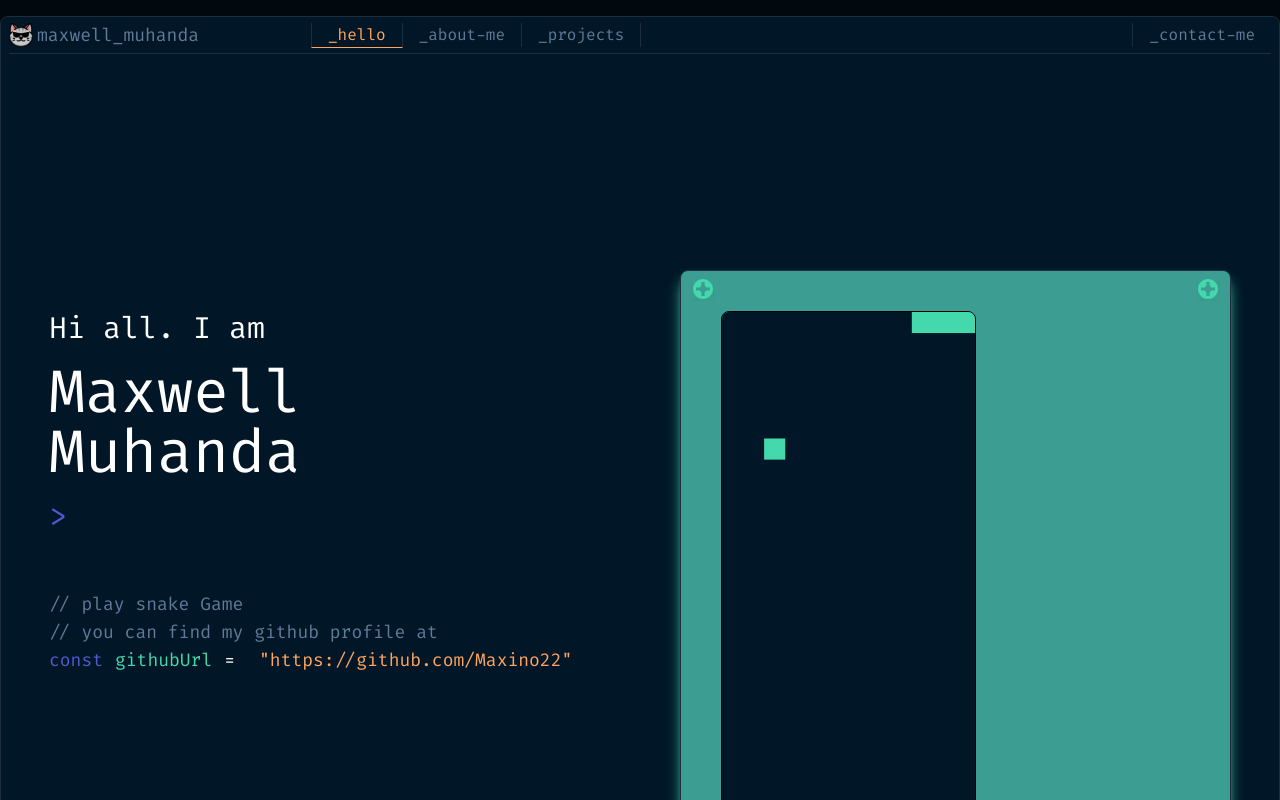
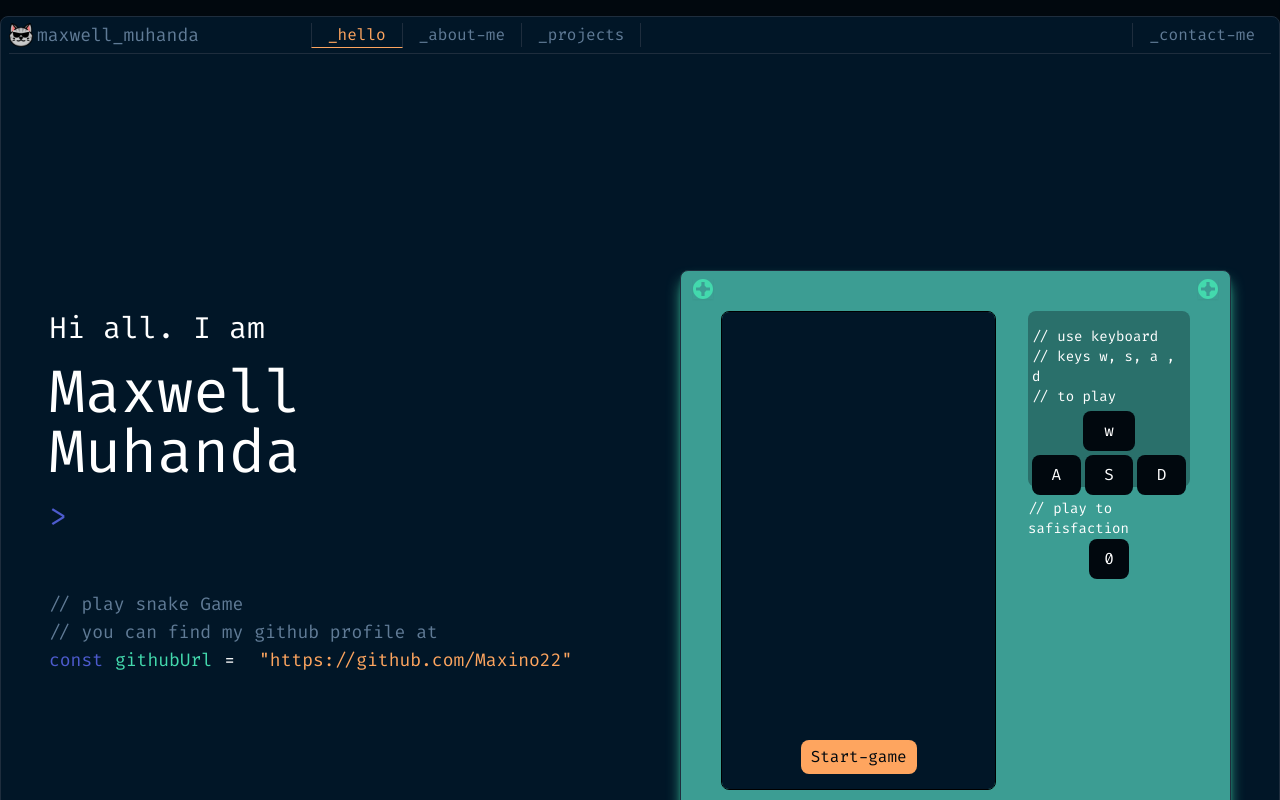
Before and after one commit to Maxino22/Personal-Website-v.3.1.0, a Vue app in the folder frontend/: page / in a window 1280 px wide. Shown: the top 800 px of the page. Built offline with nearby package versions, Linux system fonts and the light colour scheme.

Commit message:
finished home page snake bug to be fixed

```diff
--- a/frontend/src/components/ui/snake-game/GameContainer.vue
+++ b/frontend/src/components/ui/snake-game/GameContainer.vue
@@ -2,31 +2,49 @@
 	<div class="text-center">
 		<canvas
 			ref="gameBoard"
-			height="600"
-			width="300"
+			height="700"
+			width="400"
 			class="w-full border rounded-lg border-black"
 		>
 		</canvas>
+		<button
+			class="start-button"
+			@click="gameStart"
+			v-if="!running && !gameOver"
+		>
+			Start-game
+		</button>
+		<button
+			class="restart-button text-sm"
+			@click="restGame"
+			v-if="gameOver && !running"
+		>
+			Restart-game
+		</button>
 	</div>
 </template>
 
 <script setup>
-import { onMounted, ref, watch } from 'vue'
+import { onMounted, ref } from 'vue'
+import useSnakeStore from '../../../store/snakeStore'
+
+const snakeStore = useSnakeStore()
 
 const gameBoard = ref(null)
 const ctx = ref(null)
 const gameWidth = ref(0)
 const gameHeight = ref(0)
 const boardBackground = ref('#011627')
-const snakeColor = ref('43D9AD')
+const snakeColor = ref('#43D9AD')
 const foodColor = ref('#43D9AD')
 const unitSize = ref(25)
 const running = ref(false)
+const gameOver = ref(false)
 const xVelocity = ref(unitSize.value)
 const yVelocity = ref(0)
 const foodX = ref('')
 const foodY = ref('')
-const score = ref(0)
+
 const snake = ref([
 	{ x: unitSize.value * 4, y: 0 },
 	{ x: unitSize.value * 3, y: 0 },
@@ -39,8 +57,8 @@ onMounted(() => {
 	ctx.value = gameBoard.value.getContext('2d')
 	gameWidth.value = gameBoard.value.getAttribute('width')
 	gameHeight.value = gameBoard.value.getAttribute('height')
+	clearBoard()
 	window.addEventListener('keydown', changeDirection)
-	gameStart()
 
 	// createFood()
 	// drawFood()
@@ -48,6 +66,7 @@ onMounted(() => {
 
 function gameStart() {
 	running.value = true
+	gameOver.value = false
 	createFood()
 	drawFood()
 	nextTick()
@@ -63,7 +82,7 @@ function nextTick() {
 			drawSnake()
 			// checkGameOVer()
 			nextTick()
-		}, 75)
+		}, 100)
 	}
 }
 
@@ -102,6 +121,8 @@ function moveSnake() {
 		head.y > gameHeight.value
 	) {
 		running.value = false
+		gameOver.value = true
+		displayGameOVer()
 		// gameOver()
 		// return
 	}
@@ -110,6 +131,8 @@ function moveSnake() {
 	for (let i = 1; i < snake.value.length; i++) {
 		if (head.x === snake.value[i].x && head.y === snake.value[i].y) {
 			running.value = false
+			gameOver.value = true
+			displayGameOVer()
 			return
 		}
 	}
@@ -117,7 +140,7 @@ function moveSnake() {
 	snake.value.unshift(head)
 	// food is  iten
 	if (snake.value[0].x == foodX.value && snake.value[0].y == foodY.value) {
-		score.value += 1
+		snakeStore.addScore()
 		createFood()
 	} else {
 		snake.value.pop()
@@ -163,32 +186,60 @@ function changeDirection(event) {
 	}
 }
 
-// function checkGameOVer() {
-// 	switch (true) {
-// 		case snake.value[0].x < 0:
-// 			running.value = false
-// 			break
-// 		case snake.value[0].x >= gameWidth.value:
-// 			running.value = false
-// 			break
-// 		case snake.value[0].y < 0:
-// 			running.value = false
-// 			break
-// 		case snake.value[0].y >= gameHeight.value:
-// 			running.value = false
-// 			break
-// 	}
-// 	for (let i = 1; i < snake.value.length; i += 1) {
-// 		if (
-// 			snake.value[i].x == snake.value[0].x &&
-// 			snake.value[i].y == snake.value[0].y
-// 		) {
-// 			running.value = false
-// 		}
-// 	}
-// }
-function displayGameOVer() {}
-function restGame() {}
+function displayGameOVer() {
+	ctx.value.font = '30px MV Boli'
+	ctx.value.fillStyle = '#43D9AD'
+	ctx.value.textAligh = 'left'
+	ctx.value.fillText('GAME OVER!!', gameWidth.value / 4.5, gameHeight.value / 2)
+	running.value = false
+}
+function restGame() {
+	snakeStore.reset()
+	xVelocity.value = unitSize.value
+	yVelocity.value = 0
+	snake.value = [
+		{ x: unitSize.value * 4, y: 0 },
+		{ x: unitSize.value * 3, y: 0 },
+		{ x: unitSize.value * 2, y: 0 },
+		{ x: unitSize.value, y: 0 },
+		{ x: 0, y: 0 },
+	]
+	gameStart()
+}
 
 // window.addEventListener('keydown', changeDirection)
 </script>
+
+<style scoped>
+.text-center {
+	position: relative;
+}
+.start-button {
+	position: absolute;
+	bottom: 1rem;
+	left: 50%;
+	padding: 5px 10px;
+	transform: translateX(-50%);
+	background-color: #fea55f;
+	color: #01080e;
+	border-radius: 0.5em;
+	border: none;
+}
+.start-button:hover {
+	color: #01080e;
+}
+.restart-button {
+	position: absolute;
+	bottom: 1rem;
+	padding: 5px 10px;
+	left: 50%;
+	transform: translateX(-50%);
+	color: #fff;
+	background-color: #1c2b3a;
+	border-radius: 0.5em;
+	border: none;
+}
+.restart-button:hover {
+	color: #fea55f;
+}
+</style>
--- a/frontend/src/components/ui/snake-game/GameControls.vue
+++ b/frontend/src/components/ui/snake-game/GameControls.vue
@@ -1,6 +1,45 @@
 <template>
-	<div class="w-1/2">
-		<div class="text-black">{{ score }}</div>
+	<div>
+		<div class="w-full h-44 rounded-lg bg-primaryBlack bg-opacity-30 py-4 px-1">
+			<p class="text-white text-sm">// use keyboard</p>
+			<p class="text-white text-sm">// keys w, s, a , d</p>
+			<p class="text-white text-sm">// to play</p>
+			<div class="grid grid-cols-3 my-1">
+				<div class="col-start-2 col-span-1">
+					<div
+						class="rounded-lg px-2 py-2 bg-primaryBlack text-white text-center"
+					>
+						w
+					</div>
+				</div>
+			</div>
+			<div class="grid grid-cols-3 gap-1">
+				<div
+					class="rounded-lg px-2 py-2 bg-primaryBlack text-white text-center"
+				>
+					A
+				</div>
+				<div
+					class="rounded-lg px-2 py-2 bg-primaryBlack text-white text-center"
+				>
+					S
+				</div>
+				<div
+					class="rounded-lg px-2 py-2 bg-primaryBlack text-white text-center"
+				>
+					D
+				</div>
+			</div>
+		</div>
+
+		<div class="mt-3 flex flex-col align-center">
+			<p class="text-white text-sm">// play to safisfaction</p>
+			<div
+				class="rounded-lg w-10 px-2 py-2 bg-primaryBlack mx-auto text-white text-center"
+			>
+				{{ score }}
+			</div>
+		</div>
 	</div>
 </template>
 
--- a/frontend/src/components/ui/snake-game/SnakeGame.vue
+++ b/frontend/src/components/ui/snake-game/SnakeGame.vue
@@ -3,23 +3,21 @@
 		class="hidden xl:block relative w-1/2 bg-secondaryGreen rounded-lg shadow-lg shadow-accentGreen border border-lines -mt-10"
 	>
 		<snake-game-screw></snake-game-screw>
-		<div class="flex space-x-4 p-10">
-			<GameContainer />
-			<GameControls />
+		<div class="grid grid-cols-5 gap-4 space-x-4 p-10">
+			<GameContainer class="col-span-3" />
+			<GameControls :score="score" class="col-span-2" />
 		</div>
 	</div>
 </template>
 
-<script>
+<script setup>
+import { computed } from 'vue'
+import useSnakeStore from '../../../store/snakeStore'
 import GameContainer from './GameContainer.vue'
 import GameControls from './GameControls.vue'
 import SnakeGameScrew from './SnakeGameScrew.vue'
-export default {
-	components: {
-		SnakeGameScrew,
-		GameContainer,
-		GameControls,
-	},
-	setup() {},
-}
+
+const { snakeScore } = useSnakeStore()
+
+const score = computed(() => snakeScore)
 </script>
--- /dev/null
+++ b/frontend/src/store/snakeStore.js
@@ -0,0 +1,24 @@
+import { defineStore } from 'pinia'
+
+const useSnakeStore = defineStore('snakeStore', {
+	state() {
+		return {
+			score: 0,
+		}
+	},
+	getters: {
+		snakeScore() {
+			return this.score
+		},
+	},
+	actions: {
+		addScore() {
+			this.score++
+		},
+		reset() {
+			this.score = 0
+		},
+	},
+})
+
+export default useSnakeStore
```
